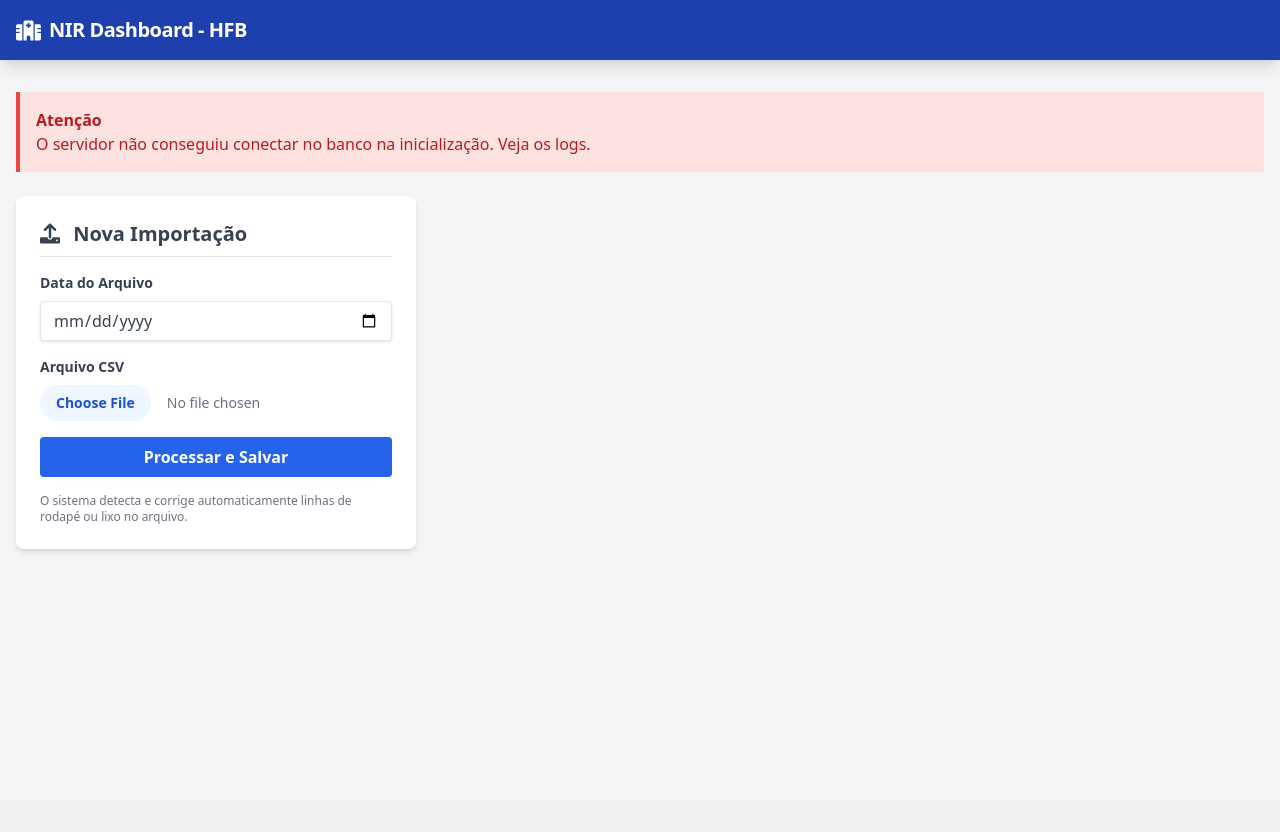
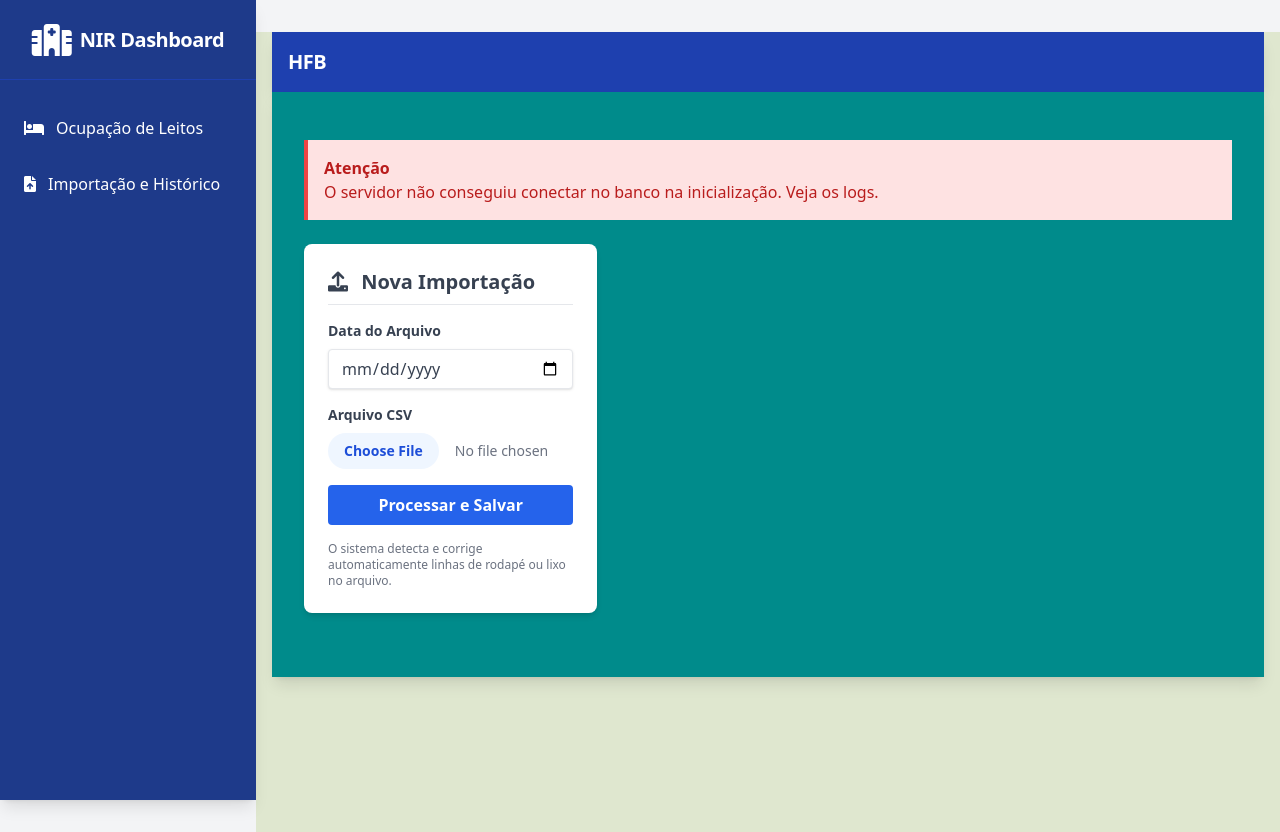
Before and after one commit to joabeoliveira/ocupacao, a Flask app: page / in a window 1280 px wide. Before the commit the page ends 552 px from the top, so only its background shows below. Run offline with Flask 3, Linux system fonts and the light colour scheme; some libraries are stand-ins or nearby versions.

Commit message:
Ajustes de data e implementação da página  ocupação de leitos e side bar

```diff
--- a/app.py
+++ b/app.py
@@ -139,7 +139,10 @@ def index():
             chart_data = conn.execute(sql_chart, {"data": selected_date}).mappings().all()
             chart_data = list(reversed(chart_data))
 
-            return render_template('index.html', stats=stats, data_ref=selected_date, chart_data=chart_data, history=history_list)
+            import json
+            labels_js = json.dumps([row['dia'] for row in chart_data], ensure_ascii=False)
+            data_js = json.dumps([row['ocupados'] for row in chart_data], ensure_ascii=False)
+            return render_template('index.html', stats=stats, data_ref=selected_date, chart_data=chart_data, history=history_list, labels_js=labels_js, data_js=data_js)
 
     except Exception as e:
         return render_template('index.html', stats=None, chart_data=[], error_msg=f"Erro Geral: {str(e)}")
--- a/templates/index.html
+++ b/templates/index.html
@@ -6,6 +6,20 @@
     <title>Painel NIR - HFB</title>
     <!-- Tailwind CSS via CDN -->
     <script src="https://cdn.tailwindcss.com"></script>
+        <script>
+            tailwind.config = {
+                theme: {
+                    extend: {
+                        colors: {
+                            ghcgreen: '#599E33',
+                            ghcturquoise: '#008B8B',
+                            ghclight: '#DFE7CF',
+                            ghcwhite: '#FFFFFF',
+                        }
+                    }
+                }
+            }
+        </script>
     <!-- Chart.js para Gráficos -->
     <script src="https://cdn.jsdelivr.net/npm/chart.js"></script>
     <!-- Ícones -->
@@ -13,21 +27,56 @@
 </head>
 <body class="bg-gray-100 font-sans leading-normal tracking-normal">
 
-    <!-- Navegação -->
+        <!-- Sidebar de Navegação -->
+        <div class="flex">
+            <aside class="w-64 h-screen bg-blue-900 text-white flex flex-col fixed left-0 top-0 z-10 shadow-lg">
+                <div class="flex items-center justify-center h-20 border-b border-blue-800">
+                    <i class="fas fa-hospital-alt fa-2x mr-2"></i>
+                    <span class="font-semibold text-xl tracking-tight">NIR Dashboard</span>
+                </div>
+                <nav class="flex-1 py-6">
+                    <ul class="space-y-2">
+                        <li>
+                            <a href="/painel" class="flex items-center px-6 py-3 hover:bg-blue-800 rounded transition">
+                                <i class="fas fa-bed mr-3"></i>
+                                Ocupação de Leitos
+                            </a>
+                        </li>
+                        <li>
+                            <a href="/" class="flex items-center px-6 py-3 hover:bg-blue-800 rounded transition">
+                                <i class="fas fa-file-upload mr-3"></i>
+                                Importação e Histórico
+                            </a>
+                        </li>
+                    </ul>
+                </nav>
+            </aside>
+            <div class="flex-1 ml-64">
+                    <div class="container mx-auto mt-8 px-4 pb-12 bg-ghclight min-h-screen">
+                <!-- Cabeçalho -->
                 <nav class="bg-blue-800 p-4 shadow-lg">
                     <div class="container mx-auto flex items-center justify-between flex-wrap">
                         <div class="flex items-center flex-shrink-0 text-white mr-6">
-                <i class="fas fa-hospital-alt fa-lg mr-2"></i>
-                <span class="font-semibold text-xl tracking-tight">NIR Dashboard - HFB</span>
+                            <span class="font-semibold text-xl tracking-tight">HFB</span>
                         </div>
-            <!-- Data atual sendo visualizada -->
                         {% if data_ref %}
                         <div class="text-white text-sm bg-blue-700 px-3 py-1 rounded">
-                Visualizando: <strong>{{ data_ref }}</strong>
+                            Visualizando: <strong>
+                                {% if history %}
+                                    {% for row in history %}
+                                        {% if row.data_referencia == data_ref %}
+                                            {{ row.data_formatada }}
+                                        {% endif %}
+                                    {% endfor %}
+                                {% else %}
+                                    {{ data_ref }}
+                                {% endif %}
+                            </strong>
                         </div>
                         {% endif %}
                     </div>
                 </nav>
+                    <nav class="bg-ghcturquoise p-4 shadow-lg">
 
     <div class="container mx-auto mt-8 px-4 pb-12">
 
@@ -170,7 +219,17 @@
 
                 <!-- Gráfico de Evolução -->
                 <div class="bg-white p-6 rounded shadow">
-                    <h3 class="font-bold text-gray-700 mb-4">Evolução da Ocupação (Até {{ data_ref }})</h3>
+                                        <h3 class="font-bold text-gray-700 mb-4">Evolução da Ocupação (Até
+                                            {% if history %}
+                                                {% for row in history %}
+                                                    {% if row.data_referencia == data_ref %}
+                                                        {{ row.data_formatada }}
+                                                    {% endif %}
+                                                {% endfor %}
+                                            {% else %}
+                                                {{ data_ref }}
+                                            {% endif %}
+                                        )</h3>
                     <div class="relative" style="height: 300px">
                         <canvas id="occupancyChart"></canvas>
                     </div>
@@ -192,10 +251,10 @@
     <script>
         const ctx = document.getElementById('occupancyChart').getContext('2d');
         const data = {
-            labels: [{% for row in chart_data %}'{{ row.dia }}',{% endfor %}],
+            labels: {{ labels_js }},
             datasets: [{
                 label: 'Pacientes Internados',
-                data: [{% for row in chart_data %}{{ row.ocupados }},{% endfor %}],
+                data: {{ data_js }},
                 borderColor: 'rgb(37, 99, 235)',
                 backgroundColor: 'rgba(37, 99, 235, 0.1)',
                 borderWidth: 2,
```
Lines whose indentation alone changed are shown as unchanged.
